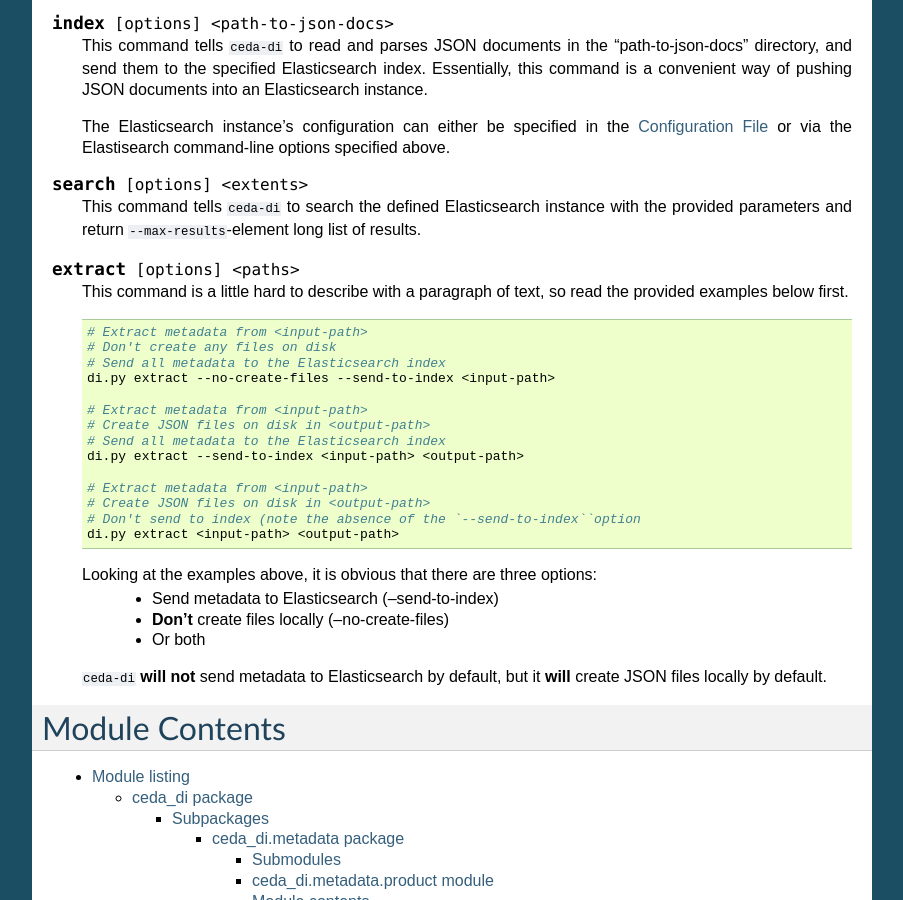
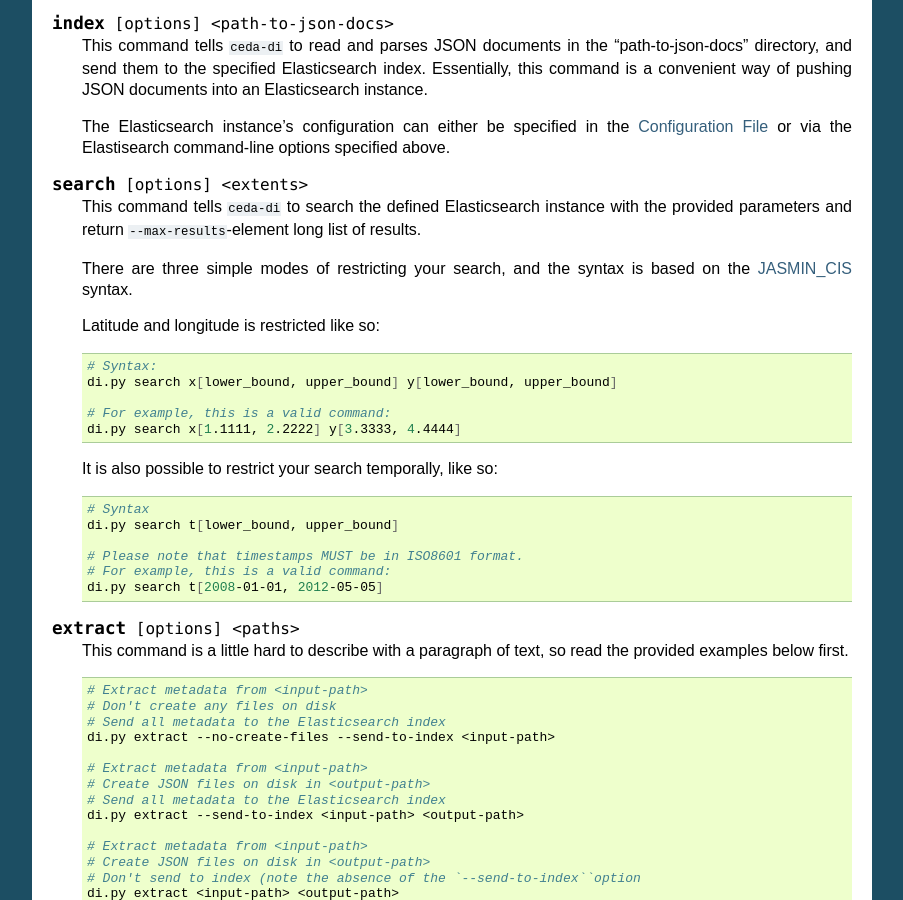
Before and after one commit to cedadev/ceda-di, a Sphinx documentation site: the page built from python/docs/source/commandline.rst, in a window 1280 px wide and 900 px high, scrolled down 1322 px. Shown: the whole window, without its empty margins (198-1101 px from the left). Built offline with Sphinx 7.4.7, drawn with Linux system fonts in a browser that asks for light colours; pages that are not in the unit, such as notebooks, are missing from menus; the version number could not be read and is left out.

Commit message:
Update doc with _REALLY_ basic search syntax

```diff
--- a/python/docs/source/commandline.rst
+++ b/python/docs/source/commandline.rst
@@ -98,6 +98,32 @@ Command-line Tasks (Commands)
     with the provided parameters and return ``--max-results``-element long list
     of results.
 
+    There are three simple modes of restricting your search, and the syntax is
+    based on the `JASMIN_CIS <http://jasmin-cis.readthedocs.org/en/latest/colocation_examples.html>`_
+    syntax.
+
+    Latitude and longitude is restricted like so:
+
+    .. code-block:: bash
+
+        # Syntax:
+        di.py search x[lower_bound, upper_bound] y[lower_bound, upper_bound]
+
+        # For example, this is a valid command:
+        di.py search x[1.1111, 2.2222] y[3.3333, 4.4444]
+
+
+    It is also possible to restrict your search temporally, like so:
+
+    .. code-block:: bash
+
+        # Syntax
+        di.py search t[lower_bound, upper_bound]
+
+        # Please note that timestamps MUST be in ISO8601 format.
+        # For example, this is a valid command:
+        di.py search t[2008-01-01, 2012-05-05]
+
 .. option:: extract [options] <paths>
 
     This command is a little hard to describe with a paragraph of text, so read
```
